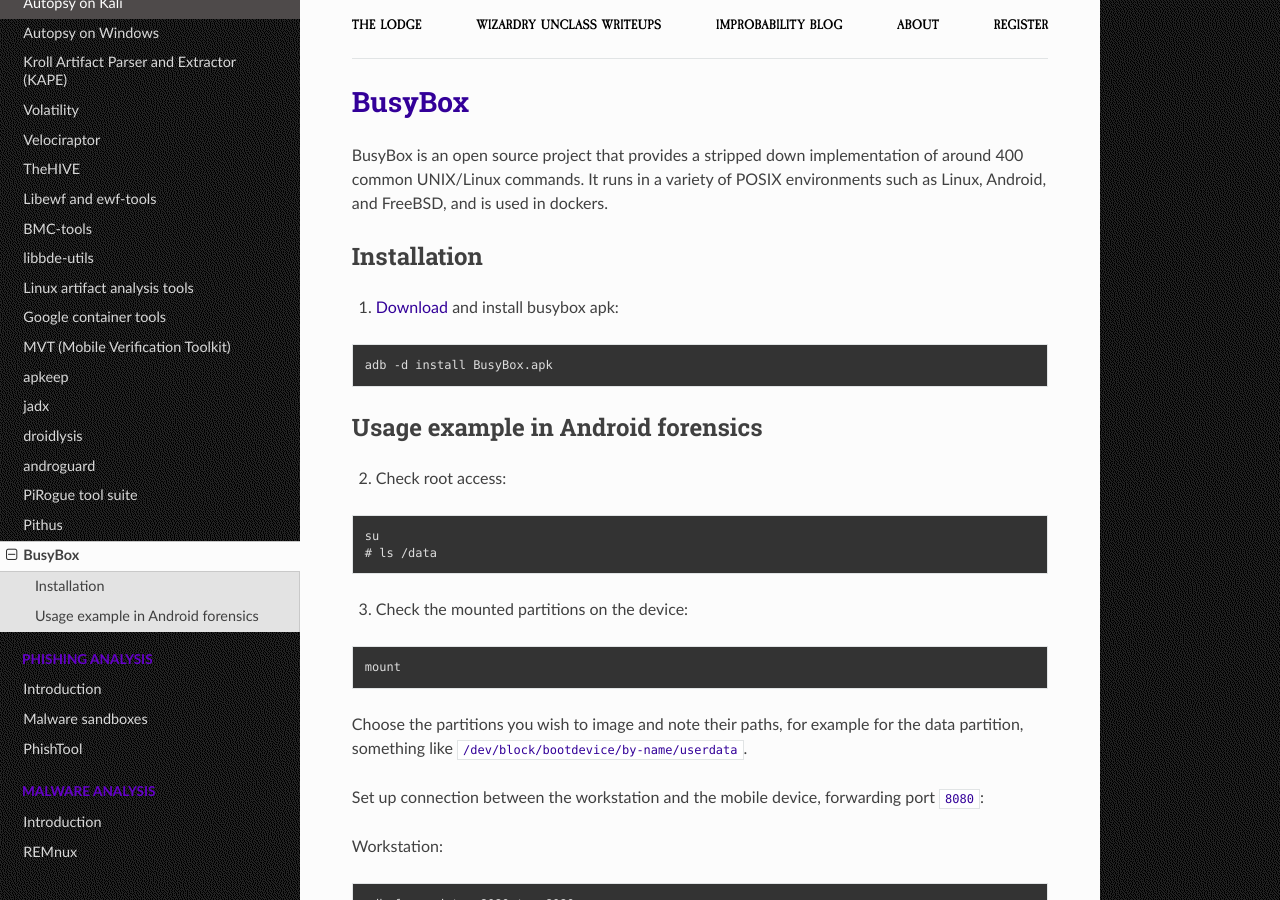
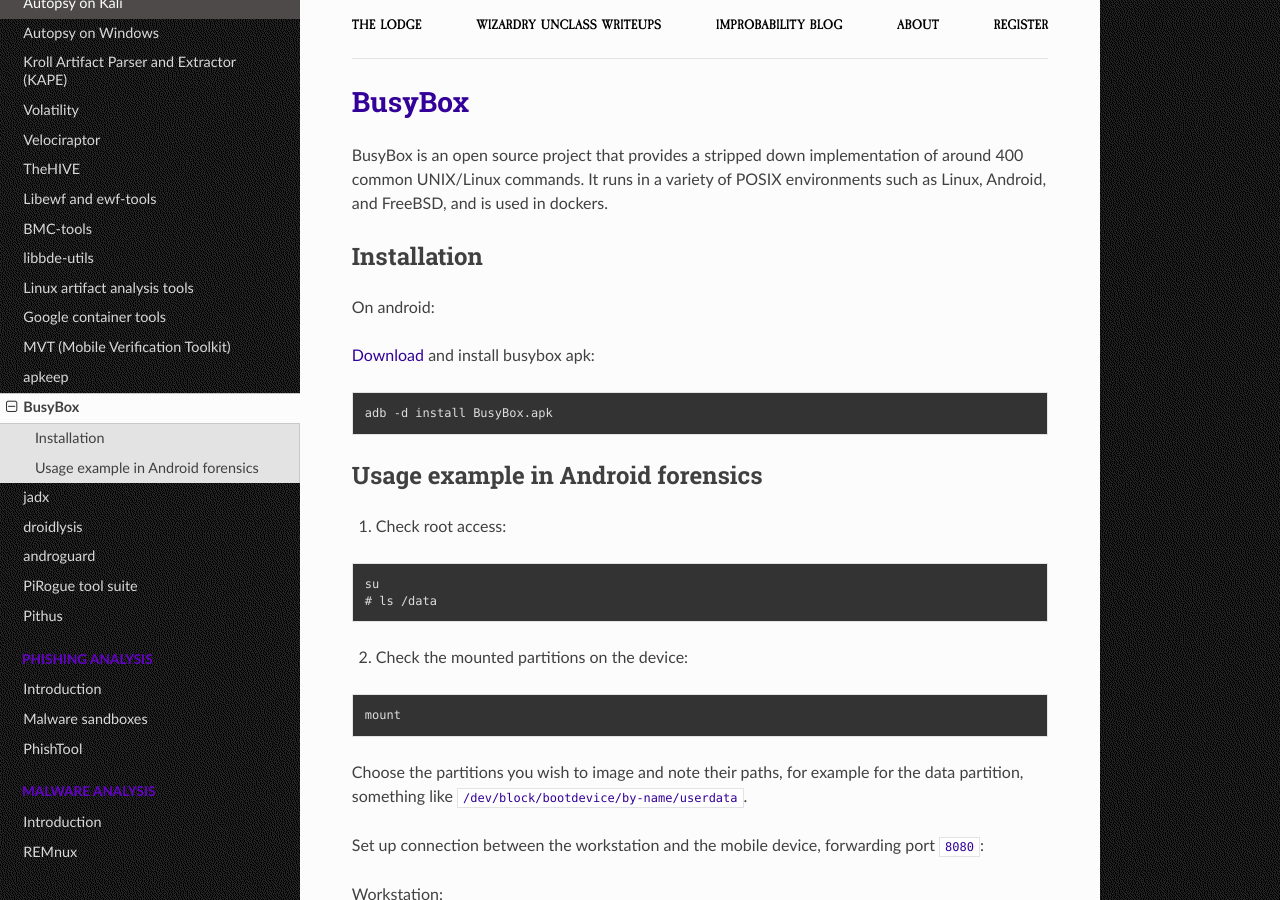
Before and after one commit to tymyrddin/testlab, a Sphinx documentation site: the page built from source/docs/dfir/busybox.md, in a window 1280 px wide and 900 px high. Built offline with Sphinx 7.4.7 and the Read the Docs theme 2.0.0, drawn with Linux system fonts in a browser that asks for light colours.

Commit message:
added busybox

````diff
--- a/source/docs/dfir/busybox.md
+++ b/source/docs/dfir/busybox.md
@@ -4,7 +4,9 @@
 
 ## Installation
 
-1. [Download](https://www.appsapk.com/busybox-app/) and install busybox apk:
+On android:
+
+[Download](https://www.appsapk.com/busybox-app/) and install busybox apk:
 
 ```text
 adb -d install BusyBox.apk
--- a/source/index.rst
+++ b/source/index.rst
@@ -477,12 +477,12 @@
    docs/dfir/gct.md
    docs/dfir/mvt.md
    docs/dfir/apkeep.md
+   docs/dfir/busybox.md
    docs/dfir/jadx.md
    docs/dfir/droidlysis.md
    docs/dfir/androguard.md
    docs/dfir/pirogue.md
    docs/dfir/pithus.md
-   docs/dfir/busybox.md
 
 .. toctree::
    :glob:
````
Also changed, not shown: other parts of source/docs/dfir/busybox.md (+2 -2 lines), source/docs/dfir/README.md (+1 -1 lines).
